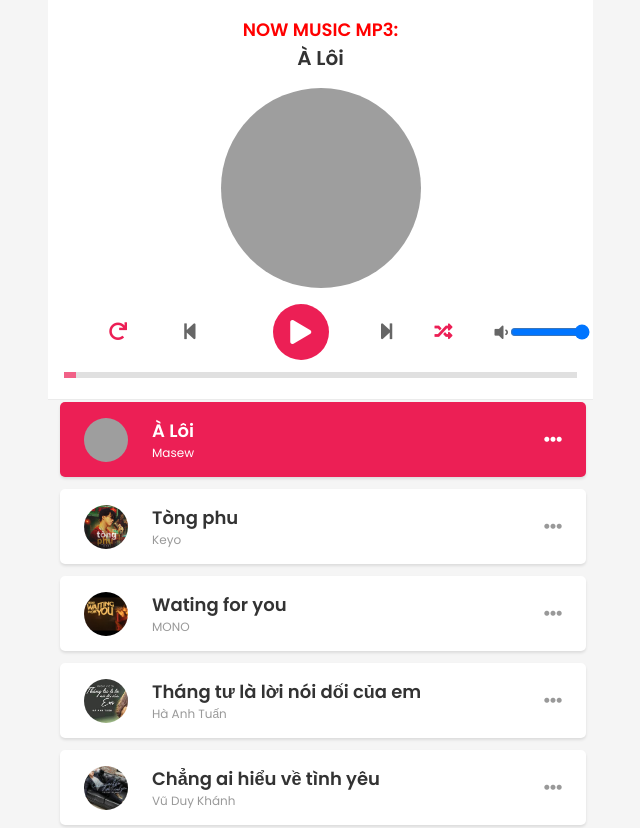
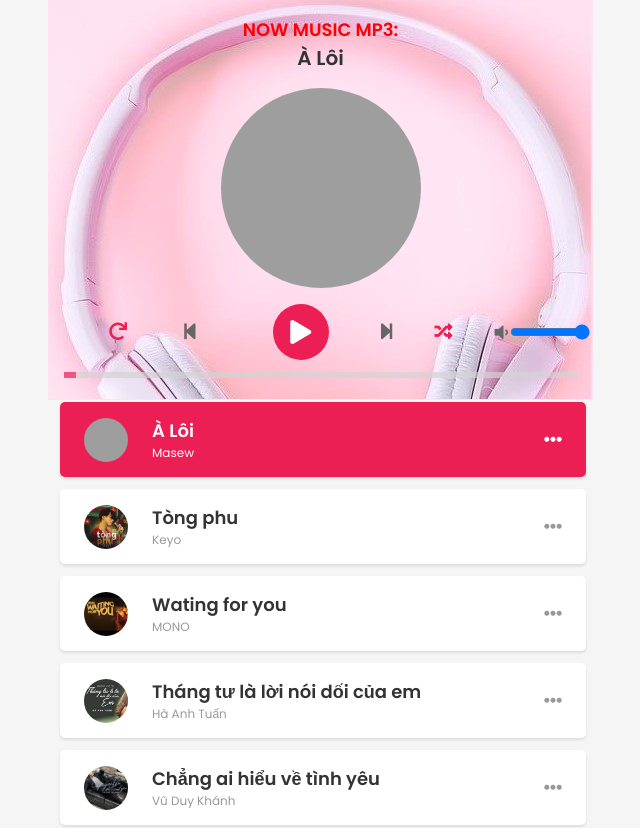
Before and after one commit to vietlinh0908/MUSICPLAYER, a plain HTML site: page index.html in a window 1280 px wide. Shown: the top 828 px of the page, without its empty margins (352-992 px from the left). Drawn offline with Linux system fonts and the light colour scheme; the site is published under a folder, as on GitHub Pages, so addresses that start at the root find nothing.

Commit message:
Update style.css

```diff
--- a/style.css
+++ b/style.css
@@ -43,7 +43,7 @@
 
 
   .dashboard {
-   background-image: url('/image/music1.jpg');
+   background-image: url('./image/music1.jpg');
     padding: 16px 16px 14px;
     background-color: #fff;
     position: fixed;
```
